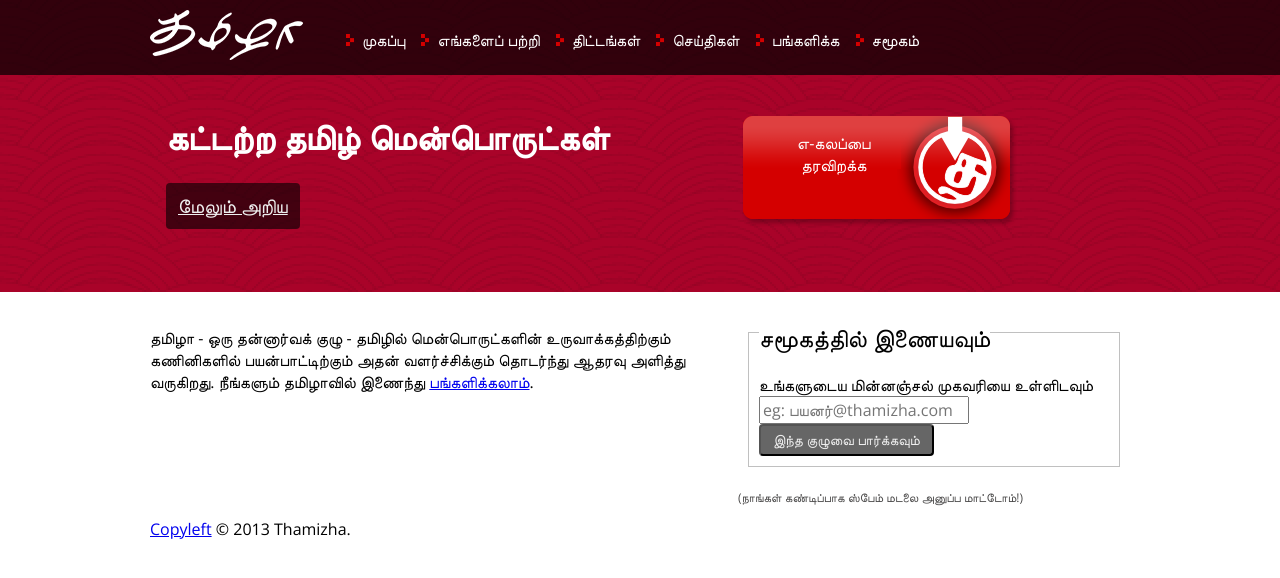
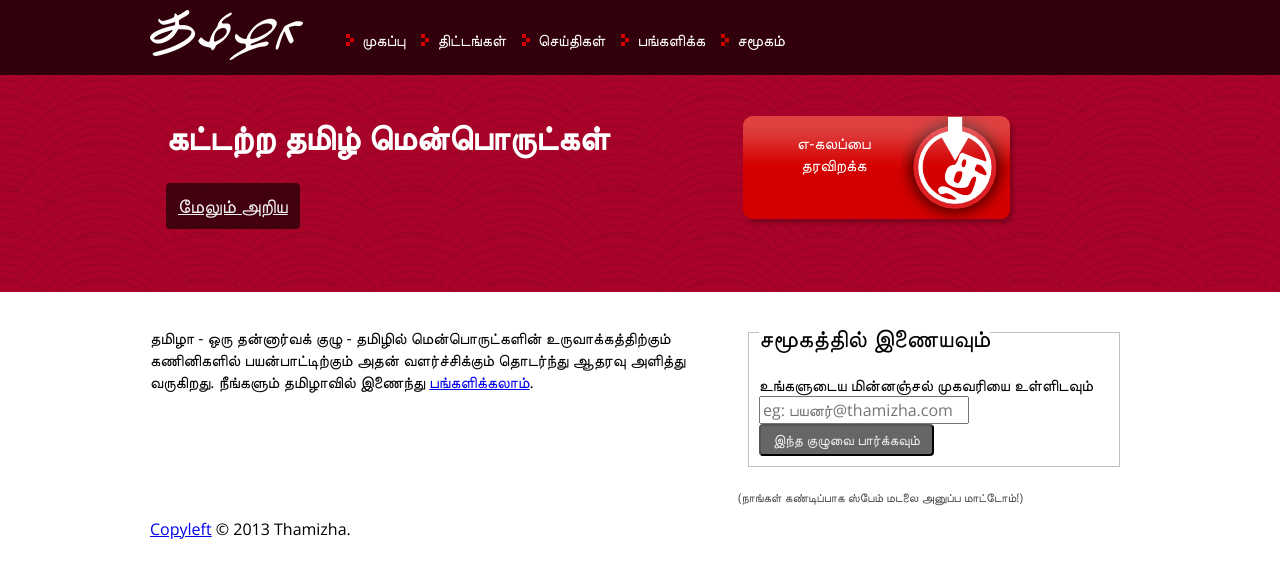
Before and after one commit to thamizha/thamizha.github.io, a Jekyll site: the page built from index.html, in a window 1280 px wide. Shown: the top 578 px of the page. Built offline with Jekyll 4.4.1, drawn with Linux system fonts in a browser that asks for light colours.

Commit message:
removed about page ref from navigation

```diff
--- a/_layouts/default.html
+++ b/_layouts/default.html
@@ -24,7 +24,6 @@
           <nav class="nav">
             <ul>
               <li class="active"><a href="/">முகப்பு</a></li>
-              <li><a href="about.html">எங்களைப் பற்றி</a></li>
               <li><a href="projects.html">திட்டங்கள்</a></li>
               <li><a href="news.html">செய்திகள்</a></li>
               <li><a href="contribute.html">பங்களிக்க</a></li>
--- a/_layouts/home.html
+++ b/_layouts/home.html
@@ -24,7 +24,6 @@
           <nav class="nav">
             <ul>
               <li class="active"><a href="/">முகப்பு</a></li>
-              <li><a href="about.html">எங்களைப் பற்றி</a></li>
               <li><a href="projects.html">திட்டங்கள்</a></li>
               <li><a href="news.html">செய்திகள்</a></li>
               <li><a href="contribute.html">பங்களிக்க</a></li>
--- a/_layouts/post.html
+++ b/_layouts/post.html
@@ -24,7 +24,6 @@
           <nav class="nav">
             <ul>
               <li class="active"><a href="/">முகப்பு</a></li>
-              <li><a href="/about.html">எங்களைப் பற்றி</a></li>
               <li><a href="/projects.html">திட்டங்கள்</a></li>
               <li><a href="/news.html">செய்திகள்</a></li>
               <li><a href="/contact.html">பங்களிக்க</a></li>
--- a/_layouts/project.html
+++ b/_layouts/project.html
@@ -24,7 +24,6 @@
           <nav class="nav">
             <ul>
               <li class="active"><a href="/">முகப்பு</a></li>
-              <li><a href="about.html">எங்களைப் பற்றி</a></li>
               <li><a href="projects.html">திட்டங்கள்</a></li>
               <li><a href="news.html">செய்திகள்</a></li>
               <li><a href="contribute.html">பங்களிக்க</a></li>
```
